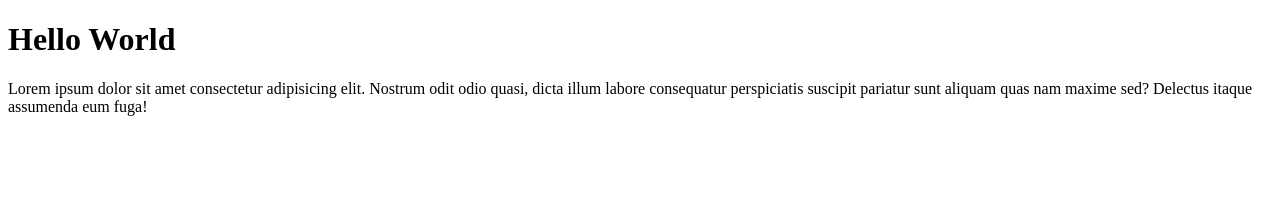
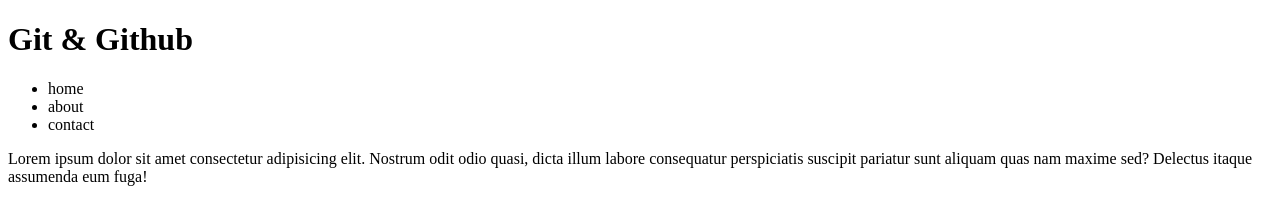
Before and after one commit to totalnetsolution/SMIT-BATCH-11, a plain HTML site: page index.html in a window 1280 px wide. Drawn offline with Linux system fonts and the light colour scheme.

Commit message:
index file modified

```diff
--- a/index.html
+++ b/index.html
@@ -4,7 +4,12 @@
     <title>Hello World</title>
 </head>
 <body>
-    <h1>Hello World</h1>
+    <h1>Git & Github</h1>
+    <ul>
+        <li>home</li>
+        <li>about</li>
+        <li>contact</li>
+    </ul>
     <p>Lorem ipsum dolor sit amet consectetur adipisicing elit. Nostrum odit odio quasi, dicta illum labore consequatur perspiciatis suscipit pariatur sunt aliquam quas nam maxime sed? Delectus itaque assumenda eum fuga!</p>
 </body>
 </html>
```
Also changed, not shown: command.txt.
